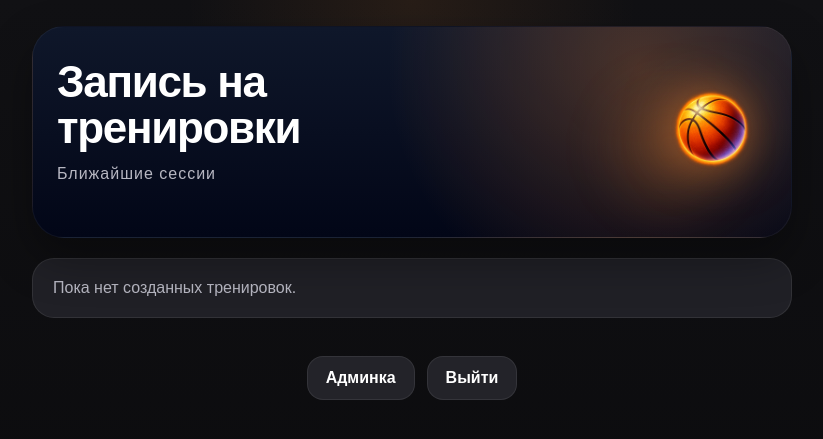
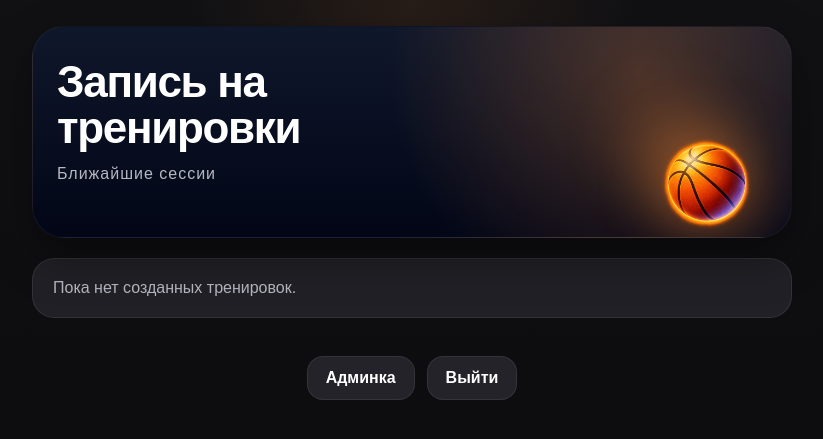
Before and after one commit to kiza821-code/basket-notifier, a Flask app: page / in a window 1280 px wide. Shown: the top 439 px of the page, without its empty margins (228-1051 px from the left). Run offline with Flask 3, Linux system fonts and the light colour scheme; the visitor is signed in with stand-in values (Sample User, id 1); data comes from the database, SQL or seed files in the repository; data that the repository does not hold is empty; some libraries are stand-ins or nearby versions.

Commit message:
ball update

```diff
--- a/static/style.css
+++ b/static/style.css
@@ -679,10 +679,12 @@ input[type="datetime-local"] {
 
 /* мяч */
 .hero-ball {
-    position: relative;
-    width: 120px;
-    height: 120px;
-    z-index: 2;
+    position: absolute;
+    right: 20px;
+    bottom: -20px;
+
+    width: 140px;
+    height: 140px;
 }
 
 .hero-ball img {
@@ -690,7 +692,7 @@ input[type="datetime-local"] {
     height: 100%;
     object-fit: contain;
 
-    filter: drop-shadow(0 0 25px rgba(255,140,50,0.6));
+    filter: drop-shadow(0 0 30px rgba(255,140,50,0.6));
 }
 
 /* glow эффект под мячом */
```
